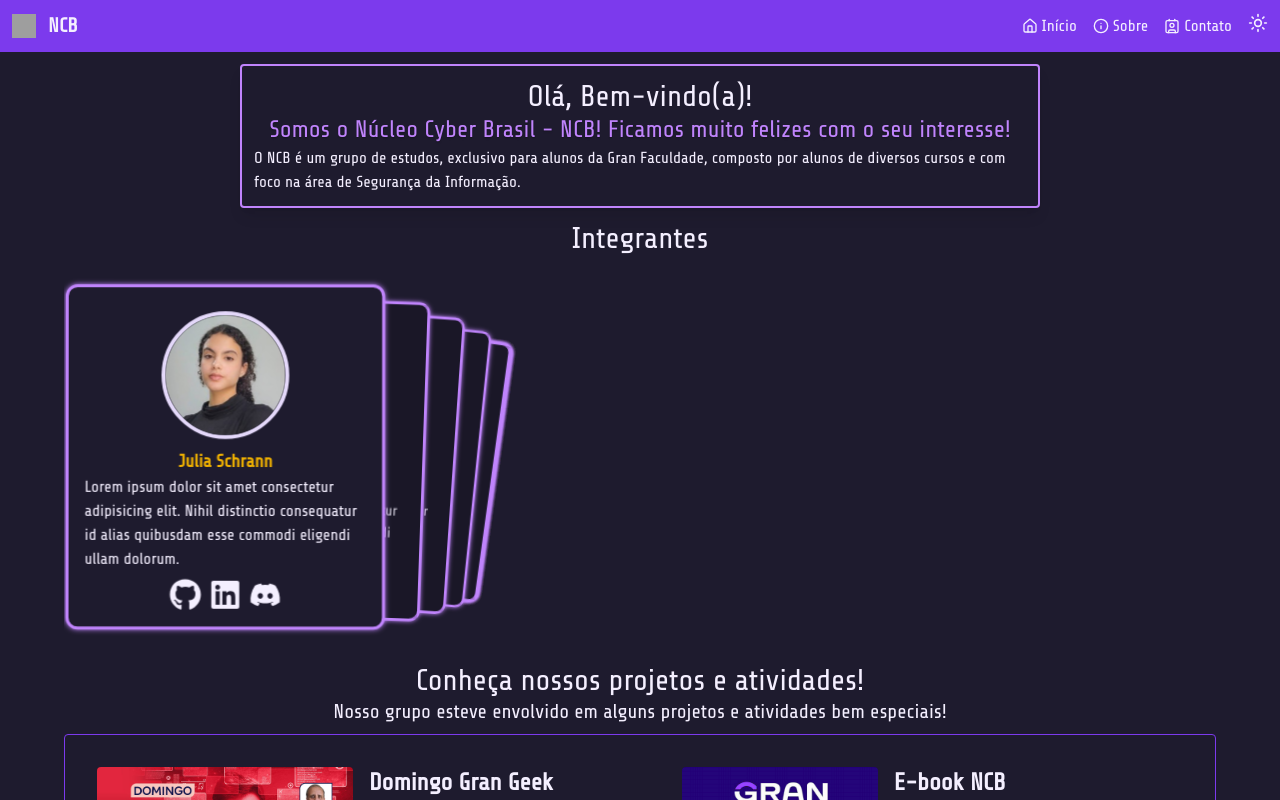
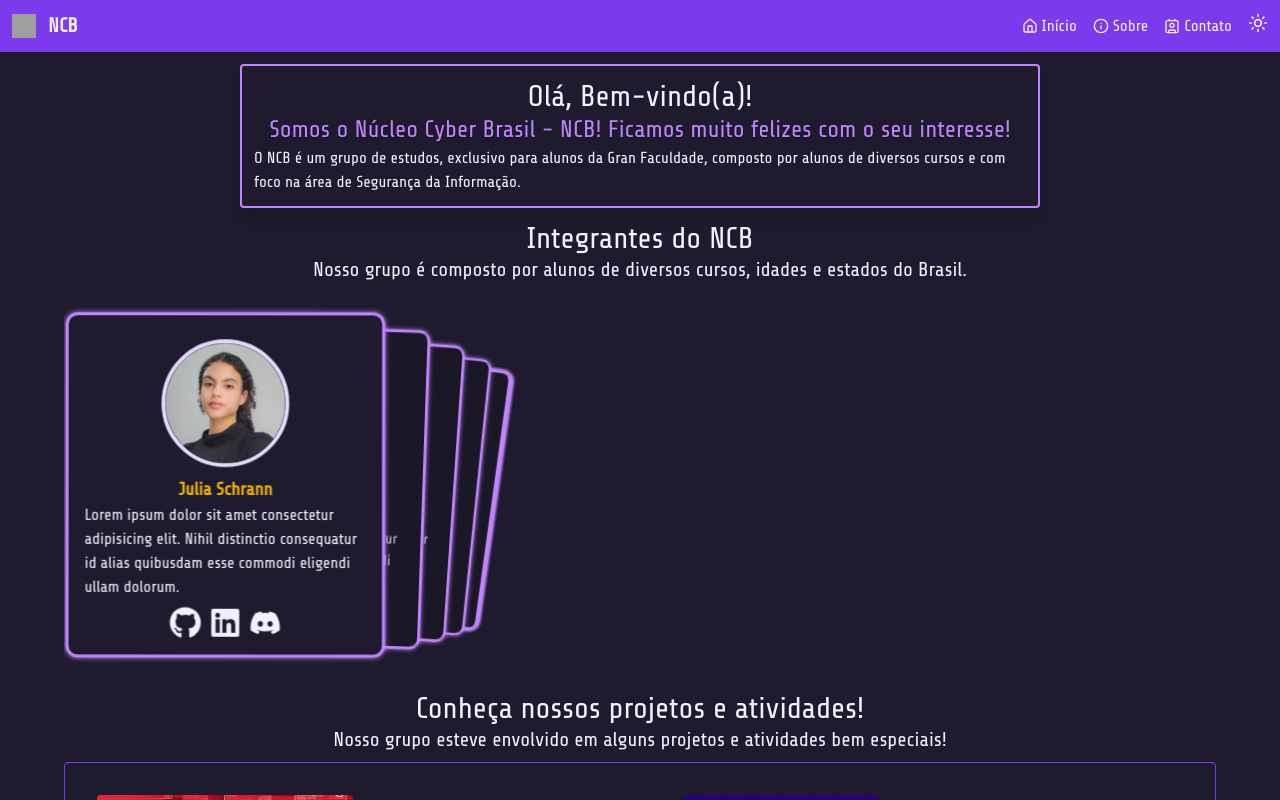
Before and after one commit to NucleoCyberBrasill/SiteNcbFull, a React (Vite) app: page / in a window 1280 px wide. Shown: the top 800 px of the page. Built offline with nearby package versions, Linux system fonts and the light colour scheme; grey boxes are pictures that could not be loaded.

Commit message:
subtitulo do titulo dos integrantes

```diff
--- a/src/Components/Members/index.tsx
+++ b/src/Components/Members/index.tsx
@@ -19,7 +19,8 @@ export function Members() {
   }, []);
   return (
     <>
-      <h1 className="text-3xl text-center mb-2 mt-2">Integrantes</h1>
+      <h1 className="text-3xl text-center mt-2">Integrantes do NCB</h1>
+      <h2 className="text-xl text-center">Nosso grupo é composto por alunos de diversos cursos, idades e estados do Brasil.</h2>
         <Swiper
           effect={"cards"}
           grabCursor={true}
```
